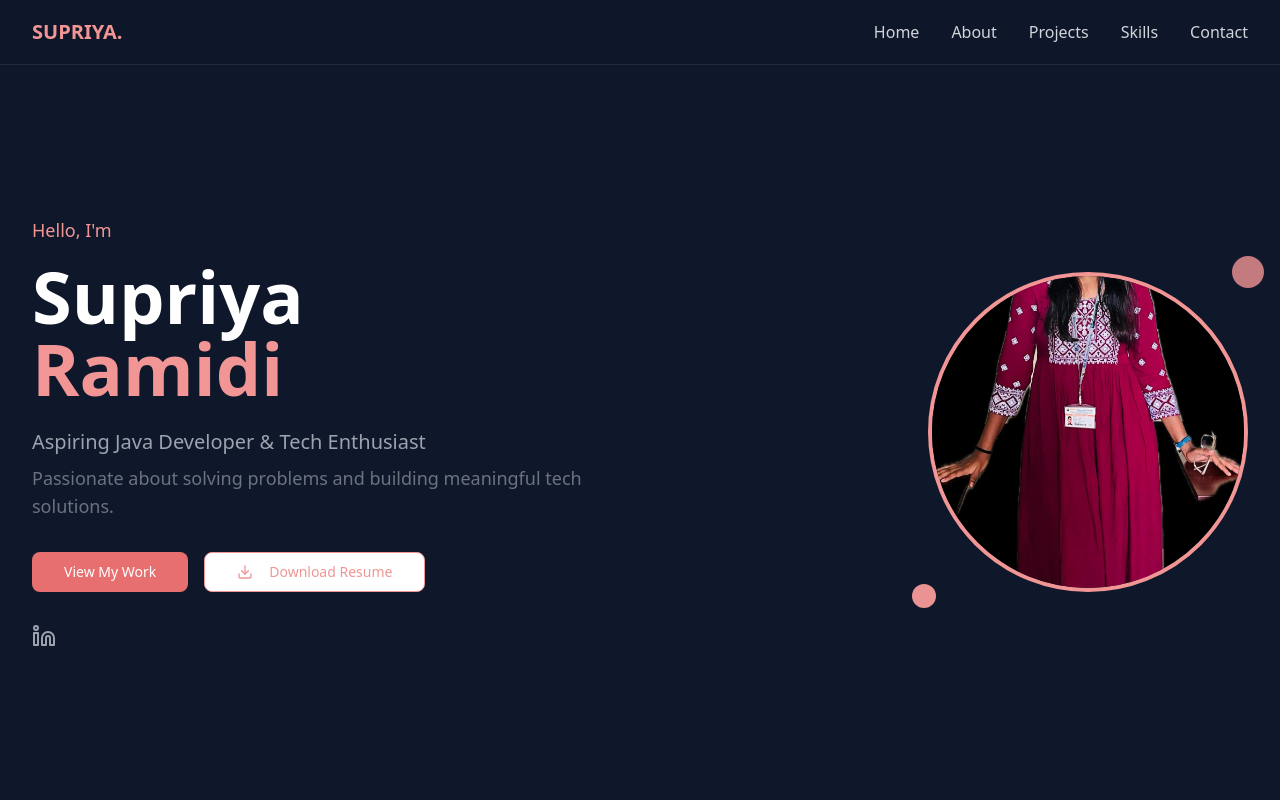
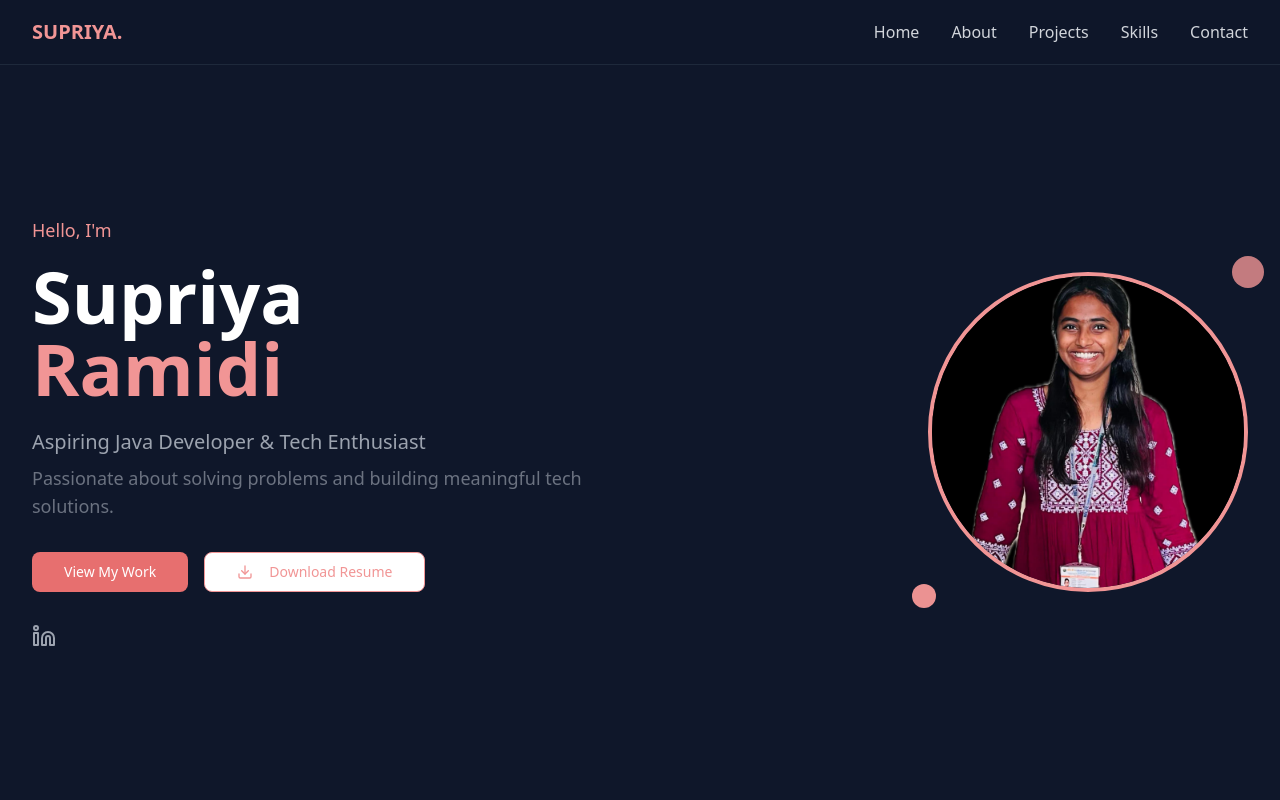
Before and after one commit to Abhiram0303/portfolio, a React (Vite) app: page / in a window 1280 px wide. Shown: the top 800 px of the page. Built offline with nearby package versions, Linux system fonts and the light colour scheme.

Commit message:
Replace profile picture
Update the profile picture with the uploaded image.

```diff
--- a/src/pages/Index.tsx
+++ b/src/pages/Index.tsx
@@ -1,4 +1,3 @@
-
 import { useState } from 'react';
 import { Menu, X, Download, Linkedin } from 'lucide-react';
 import { Button } from '@/components/ui/button';
@@ -157,7 +156,7 @@ const Index = () => {
               <div className="relative">
                 <div className="w-80 h-80 rounded-full border-4 border-coral-400 overflow-hidden">
                   <img
-                    src="/lovable-uploads/6009685a-9edb-4c86-96a6-107d8bf8c2b9.png"
+                    src="/lovable-uploads/54482c4a-33f3-431e-9c59-5841fb28706e.png"
                     alt="Supriya Ramidi"
                     className="w-full h-full object-cover"
                   />
```
Also changed, not shown: public/lovable-uploads/54482c4a-33f3-431e-9c59-5841fb28706e.png (added).
